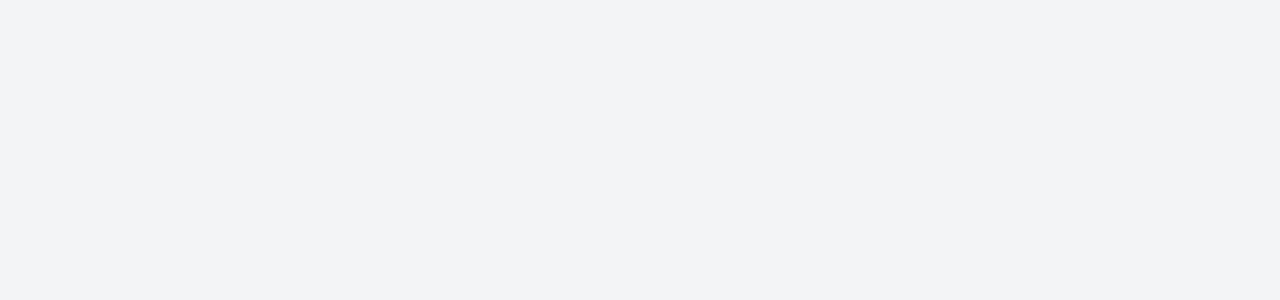
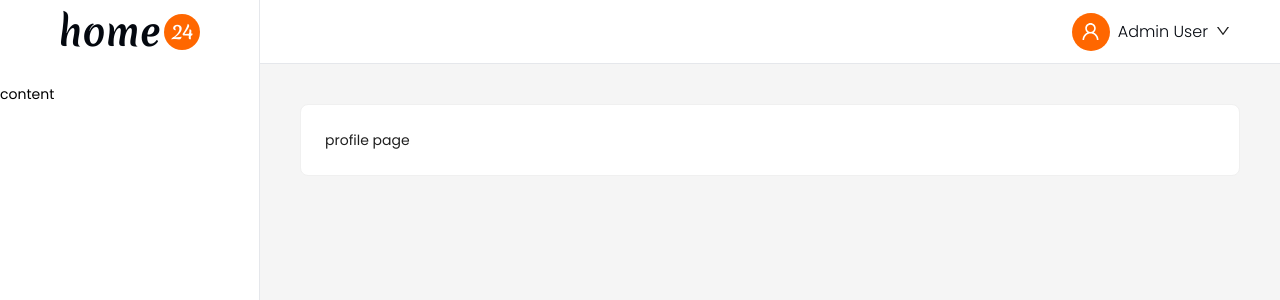
Before and after one commit to kacMadushan/fed-back-office-application, a React (Create React App) app: page /profile in a window 1280 px wide. Before the commit this address had no page. Shown: the top 300 px of the page. Built offline with nearby package versions, Linux system fonts and the light colour scheme.

Commit message:
Adding topmenu profile

```diff
--- a/src/App.tsx
+++ b/src/App.tsx
@@ -1,15 +1,22 @@
 import { BrowserRouter, Route, Routes } from 'react-router-dom';
 
+import Admin from './components/Admin';
 import LoginPage from './pages/LoginPage';
+import ProductDetailsPage from './pages/ProductDetailsPage';
+import ProductsPage from './pages/ProductsPage';
+import ProfilePage from './pages/ProfilePage';
 
 const App = () => {
     return (
         <BrowserRouter>
-            <div className='w-full px-3 lg:px-6'>
-                <Routes>
-                    <Route path='/login' element={<LoginPage />} />
-                </Routes>
-            </div>
+            <Routes>
+                <Route path='/' element={<Admin />}>
+                    <Route path='products' element={<ProductsPage />} />
+                    <Route path='products/:productId' element={<ProductDetailsPage />} />
+                    <Route path='/profile' element={<ProfilePage />} />
+                </Route>
+                <Route path='/login' element={<LoginPage />} />
+            </Routes>
         </BrowserRouter>
     );
 };
--- a/src/components/Admin.tsx
+++ b/src/components/Admin.tsx
@@ -12,7 +12,7 @@ const Admin = () => {
             <LeftMenu />
             <Layout>
                 <TopMenu />
-                <MainContent>
+                <MainContent className='py-10 px-10'>
                     <Outlet />
                 </MainContent>
             </Layout>
--- a/src/components/LeftMenu.tsx
+++ b/src/components/LeftMenu.tsx
@@ -8,7 +8,9 @@ const Sidebar = Layout.Sider;
 const LeftMenu = () => {
     return (
         <Sidebar className='bg-white border-r border-gray-200' width={260}>
-            <Logo />
+            <div className='flex items-center justify-center h-16 mb-5'>
+                <Logo />
+            </div>
             <LeftMenuContent />
         </Sidebar>
     );
--- /dev/null
+++ b/src/components/SettingsContent.tsx
@@ -0,0 +1,29 @@
+import { LogoutOutlined, UserOutlined } from '@ant-design/icons';
+import { Divider, List, Typography } from 'antd';
+import { Link } from 'react-router-dom';
+
+const ListItem = List.Item;
+const Title = Typography.Title;
+
+const SettingsContent = () => {
+    return (
+        <div className='py-3 px-3'>
+            <Title className='title-heading5' level={5}>Account Settings</Title>
+            <Divider />
+            <List className='px-4'>
+                <ListItem>
+                    <Link to={`/user/profile`}>
+                        <UserOutlined /> Profile
+                    </Link>
+                </ListItem>
+                <ListItem>
+                    <Link to={`/user/profile`}>
+                        <LogoutOutlined /> Logout
+                    </Link>
+                </ListItem>
+            </List>
+        </div>
+    );
+};
+
+export default SettingsContent;
--- a/src/components/TopMenu.tsx
+++ b/src/components/TopMenu.tsx
@@ -1,10 +1,22 @@
-import { Layout } from 'antd';
+import { DownOutlined, UserOutlined } from '@ant-design/icons';
+import { Avatar, Layout, Popover, Space } from 'antd';
+
+import SettingsContent from './SettingsContent';
 
 const Header = Layout.Header;
 
+
 const TopMenu = () => {
     return (
-        <Header>topbar</Header>
+        <Header className='bg-white border-b border-gray-200 flex items-center justify-end gap-x-2'>
+            <Avatar className='bg-orage text-white' size={38} icon={<UserOutlined />} />
+            <Popover placement='bottomRight' content={<SettingsContent />}>
+                <Space>
+                    <span className='text-base text-black font-light'>Admin User</span>
+                    <DownOutlined />
+                </Space>
+            </Popover>
+        </Header>
     );
 };
 
--- a/src/lib/utils/theme.ts
+++ b/src/lib/utils/theme.ts
@@ -1,3 +1,4 @@
+
 import { blue } from './colors';
 import { primaryFont } from './typography';
 
@@ -16,6 +17,9 @@ export const theme = {
             paddingInline: 16,
             hoverBorderColor: blue[200],
             activeBorderColor: blue[200]
+        },
+        Popover: {
+            titleMinWidth: 320
         }
     }
 }
--- a/src/pages/LoginPage.tsx
+++ b/src/pages/LoginPage.tsx
@@ -1,9 +1,21 @@
 import { Card, Col, Row } from 'antd';
+import { useEffect } from 'react';
+import { useNavigate } from 'react-router-dom';
 
 import LoginForm from '../components/LoginForm';
 import LoginHeader from '../components/LoginHeader';
+import { useAuthentication } from '../providers/AuthenticationProvider';
 
 const LoginPage = () => {
+    const { isAuthenticated } = useAuthentication();
+    const navigate = useNavigate();
+
+    useEffect(() => {
+        if (isAuthenticated) {
+            navigate('/products', { replace: true })
+        }
+    }, [isAuthenticated, navigate]);
+
     return (
         <Row className='min-h-screen' align='middle' justify='center'>
             <Col xs={24} lg={6}>
--- a/src/pages/ProductDetailsPage.tsx
+++ b/src/pages/ProductDetailsPage.tsx
@@ -1,6 +1,8 @@
+import { Card } from 'antd';
+
 const ProductDetailsPage = () => {
     return (
-        <div>details page</div>
+        <Card>Product details page</Card>
     );
 };
 
--- a/src/pages/ProductsPage.tsx
+++ b/src/pages/ProductsPage.tsx
@@ -1,6 +1,10 @@
+import { Card } from 'antd';
+
 const ProductsPage = () => {
     return (
-        <div>products page</div>
+        <Card>
+            Products page
+        </Card>
     );
 };
 
--- a/src/pages/ProfilePage.tsx
+++ b/src/pages/ProfilePage.tsx
@@ -1,6 +1,8 @@
+import { Card } from 'antd';
+
 const ProfilePage = () => {
     return (
-        <div>profile page</div>
+        <Card>profile page</Card>
     );
 };
 
--- a/tailwind.config.js
+++ b/tailwind.config.js
@@ -7,6 +7,13 @@ module.exports = {
     './src/**/*.{ts,tsx}'
   ],
   theme: {
+    container: {
+      center: true,
+      padding: '2rem',
+      screens: {
+        '2xl': '1400px',
+      },
+    },
     extend: {
       colors: {
         white: colors.white,
```
